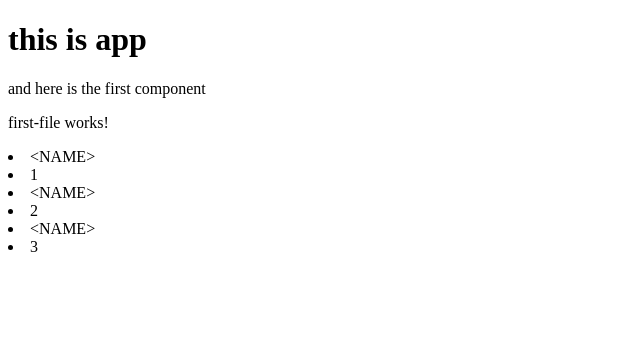
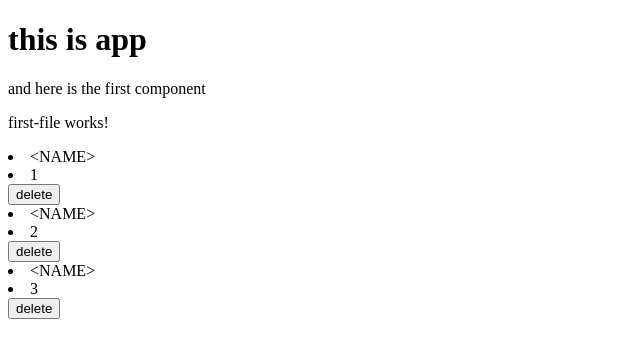
Before and after one commit to Ameer2000Mzori/Todo-List-Angular, an Angular app: page / in a window 1280 px wide. Shown: the top 358 px of the page, without its empty margins (0-640 px from the left). Built offline with nearby package versions, Linux system fonts and the light colour scheme.

Commit message:
added a button to delete items

```diff
--- a/src/app/first-file/first-file.component.html
+++ b/src/app/first-file/first-file.component.html
@@ -2,6 +2,8 @@
 @for (item of newTodoData; track item.name) {
 <li>{{ item.name }}</li>
 <li>{{ item.id }}</li>
+<button (click)="deleteItem(item.id)">delete</button>
+
 } @empty {
 <li>There are no items.</li>
 }
--- a/src/app/first-file/first-file.component.ts
+++ b/src/app/first-file/first-file.component.ts
@@ -14,4 +14,8 @@ export class FirstFileComponent {
   logData() {
     console.log(this.newTodoData);
   }
+
+  deleteItem(id: number) {
+    this.newTodoData = this.newTodoData.filter((item) => item.id !== id);
+  }
 }
```
